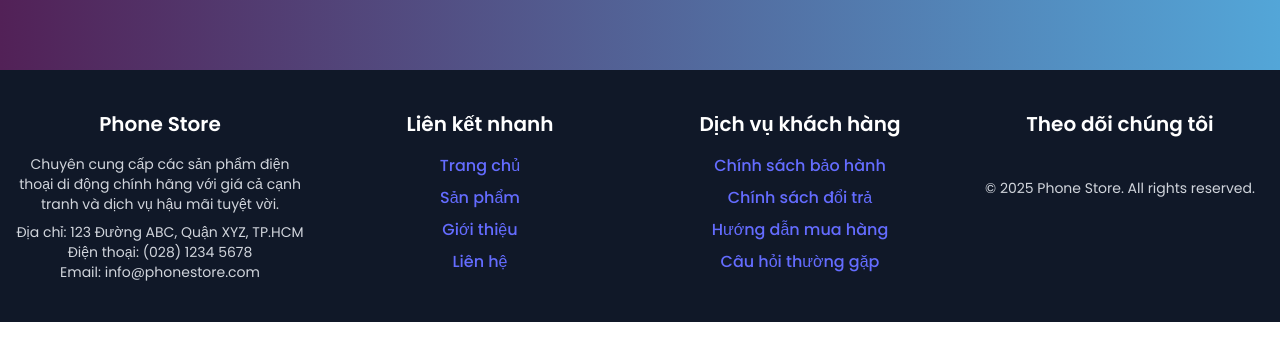
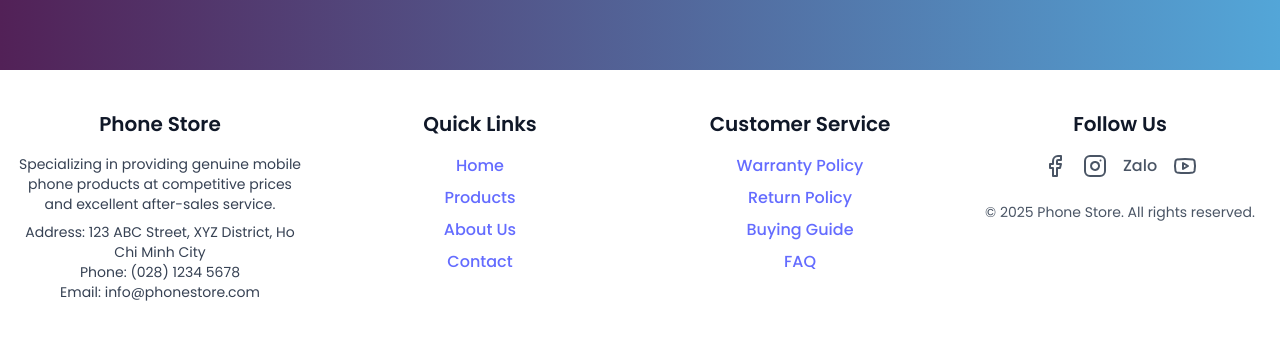
Before and after one commit to phuoc02032004/store-phone-fe, a React (Vite) app: page /cart in a window 1280 px wide. Shown: the part 730-1069 px from the top of the page. Built offline with nearby package versions, Linux system fonts and the light colour scheme; no server answers.

Commit message:
feat: update discount display format in CouponList, enhance footer content and styling, reload page on logout in AccountSettings, remove console log in useFirebaseMessaging, and improve store configuration

```diff
--- a/src/components/coupon/CouponList.tsx
+++ b/src/components/coupon/CouponList.tsx
@@ -57,7 +57,7 @@ const CouponList: React.FC = () => {
                         </CardHeader>
                         <CardContent>
                             <p className="text-lg font-semibold mb-2">
-                                Discount: {coupon.type === 'PERCENTAGE_DISCOUNT' ? `${coupon.value}%` : `$${coupon.value}`}
+                                Discount: {coupon.type === 'PERCENTAGE_DISCOUNT' ? `${coupon.value}%` : `${coupon.value}₫`}
                             </p>
                             <p className="text-sm text-gray-600">
                                 Valid until: {new Date(coupon.endDate).toLocaleDateString()}
--- a/src/components/home/HeroSection.tsx
+++ b/src/components/home/HeroSection.tsx
@@ -6,7 +6,7 @@ const HeroSection:React.FC = () => {
         <div className="flex justify-center items-center min-h-screen w-full ">
              <div className="container mx-auto flex flex-col md:flex-row items-center justify-between backdrop-blur-3xl shadow-2xl border-2 border-white/50 rounded-lg p-4 md:p-8 ">
                 <div className="w-full md:w-1/3 mb-8 md:mb-0 text-white">
-                    <h1 className="text-6xl font-bold mb-4">Welcome to my store!</h1>
+                    <h1 className="text-6xl font-bold mb-4">Explore the world of cutting-edge technology</h1>
                     <p className="text-lg text-white">
                         Discover the latest phone models at great prices.
                     </p>
--- a/src/components/layouts/Footer.tsx
+++ b/src/components/layouts/Footer.tsx
@@ -1,66 +1,63 @@
 import React from "react";
+import { Facebook, Instagram, Youtube } from "lucide-react";
 
 const Footer: React.FC = () => {
     return (
-        <footer className="bg-gray-900 text-gray-300 py-10">
+        <footer className="bg-white text-gray-700 py-10 backdrop-blur-sm">
             <div className="container mx-auto px-4 grid grid-cols-1 md:grid-cols-4 gap-8">
-                {/* Company Info */}
                 <div>
-                    <h3 className="text-xl font-semibold text-white mb-4">Phone Store</h3>
+                    <h3 className="text-xl font-semibold text-gray-900 mb-4">Phone Store</h3>
                     <p className="text-sm">
-                        Chuyên cung cấp các sản phẩm điện thoại di động chính hãng với giá cả cạnh tranh và dịch vụ hậu mãi tuyệt vời.
+                        Specializing in providing genuine mobile phone products at competitive prices and excellent after-sales service.
                     </p>
                     <p className="text-sm mt-2">
-                        Địa chỉ: 123 Đường ABC, Quận XYZ, TP.HCM
+                        Address: 123 ABC Street, XYZ District, Ho Chi Minh City
                     </p>
                     <p className="text-sm">
-                        Điện thoại: (028) 1234 5678
+                        Phone: (028) 1234 5678
                     </p>
                     <p className="text-sm">
                         Email: info@phonestore.com
                     </p>
                 </div>
 
-                {/* Quick Links */}
                 <div>
-                    <h3 className="text-xl font-semibold text-white mb-4">Liên kết nhanh</h3>
+                    <h3 className="text-xl font-semibold text-gray-900 mb-4">Quick Links</h3>
                     <ul className="space-y-2">
-                        <li><a href="#" className="hover:text-white transition-colors duration-200">Trang chủ</a></li>
-                        <li><a href="#" className="hover:text-white transition-colors duration-200">Sản phẩm</a></li>
-                        <li><a href="#" className="hover:text-white transition-colors duration-200">Giới thiệu</a></li>
-                        <li><a href="#" className="hover:text-white transition-colors duration-200">Liên hệ</a></li>
+                        <li><a href="#" className="hover:text-gray-900 transition-colors duration-200">Home</a></li>
+                        <li><a href="#" className="hover:text-gray-900 transition-colors duration-200">Products</a></li>
+                        <li><a href="#" className="hover:text-gray-900 transition-colors duration-200">About Us</a></li>
+                        <li><a href="#" className="hover:text-gray-900 transition-colors duration-200">Contact</a></li>
                     </ul>
                 </div>
 
-                {/* Customer Service */}
                 <div>
-                    <h3 className="text-xl font-semibold text-white mb-4">Dịch vụ khách hàng</h3>
+                    <h3 className="text-xl font-semibold text-gray-900 mb-4">Customer Service</h3>
                     <ul className="space-y-2">
-                        <li><a href="#" className="hover:text-white transition-colors duration-200">Chính sách bảo hành</a></li>
-                        <li><a href="#" className="hover:text-white transition-colors duration-200">Chính sách đổi trả</a></li>
-                        <li><a href="#" className="hover:text-white transition-colors duration-200">Hướng dẫn mua hàng</a></li>
-                        <li><a href="#" className="hover:text-white transition-colors duration-200">Câu hỏi thường gặp</a></li>
+                        <li><a href="#" className="hover:text-gray-900 transition-colors duration-200">Warranty Policy</a></li>
+                        <li><a href="#" className="hover:text-gray-900 transition-colors duration-200">Return Policy</a></li>
+                        <li><a href="#" className="hover:text-gray-900 transition-colors duration-200">Buying Guide</a></li>
+                        <li><a href="#" className="hover:text-gray-900 transition-colors duration-200">FAQ</a></li>
                     </ul>
                 </div>
 
-                {/* Follow Us */}
                 <div>
-                    <h3 className="text-xl font-semibold text-white mb-4">Theo dõi chúng tôi</h3>
-                    <div className="flex space-x-4">
-                        <a href="#" className="text-gray-400 hover:text-white transition-colors duration-200">
-                            <i className="fab fa-facebook-f text-2xl"></i> {/* Placeholder for Facebook icon */}
+                    <h3 className="text-xl font-semibold text-gray-900 mb-4">Follow Us</h3>
+                    <div className="flex space-x-4  justify-center">
+                        <a href="#" className="text-gray-600 hover:text-gray-900 transition-colors duration-200">
+                            <Facebook size={24} />
                         </a>
-                        <a href="#" className="text-gray-400 hover:text-white transition-colors duration-200">
-                            <i className="fab fa-twitter text-2xl"></i> {/* Placeholder for Twitter icon */}
+                        <a href="#" className="text-gray-600 hover:text-gray-900 transition-colors duration-200">
+                            <Instagram size={24} />
                         </a>
-                        <a href="#" className="text-gray-400 hover:text-white transition-colors duration-200">
-                            <i className="fab fa-instagram text-2xl"></i> {/* Placeholder for Instagram icon */}
+                        <a href="#" className="text-gray-600 hover:text-gray-900 transition-colors duration-200">
+                             Zalo
                         </a>
-                        <a href="#" className="text-gray-400 hover:text-white transition-colors duration-200">
-                            <i className="fab fa-linkedin-in text-2xl"></i> {/* Placeholder for LinkedIn icon */}
+                        <a href="#" className="text-gray-600 hover:text-gray-900 transition-colors duration-200">
+                            <Youtube size={24} />
                         </a>
                     </div>
-                    <p className="text-sm mt-6">&copy; {new Date().getFullYear()} Phone Store. All rights reserved.</p>
+                    <p className="text-sm mt-6 text-gray-600">&copy; {new Date().getFullYear()} Phone Store. All rights reserved.</p>
                 </div>
             </div>
         </footer>
--- a/src/components/profile/AccountSettings.tsx
+++ b/src/components/profile/AccountSettings.tsx
@@ -12,6 +12,7 @@ const AccountSettings: React.FC = () => {
   const handleLogout = () => {
     localStorage.removeItem("token");
     navigate("/login");
+    window.location.reload();
   };
 
   const openChangePasswordModal = () => {
--- a/src/hooks/useFirebaseMessaging.ts
+++ b/src/hooks/useFirebaseMessaging.ts
@@ -15,7 +15,6 @@ export const useFirebaseMessaging = () => {
         setFcmToken(token);
         try {
           await updateFCMToken(token);
-          console.log("FCM token updated successfully:", token);
         } catch (error) {
           console.error("Failed to update FCM token: ", error);
         }
--- a/src/store/store.ts
+++ b/src/store/store.ts
@@ -1,6 +1,6 @@
 import { combineReducers, configureStore } from '@reduxjs/toolkit';
 import cartReducer from '@/store/cartSlice';
-import {  persistReducer } from 'redux-persist'
+import {  persistReducer, FLUSH, REHYDRATE, PAUSE, PERSIST, PURGE, REGISTER } from 'redux-persist'
 import storage from 'redux-persist/lib/storage'
 
 const persistConfig = {
@@ -15,7 +15,13 @@ const rootReducer = combineReducers({
 const persistedReducer = persistReducer(persistConfig, rootReducer)
 
 export const store = configureStore({
-  reducer: persistedReducer
+  reducer: persistedReducer,
+  middleware: (getDefaultMiddleware) =>
+    getDefaultMiddleware({
+      serializableCheck: {
+        ignoredActions: [FLUSH, REHYDRATE, PAUSE, PERSIST, PURGE, REGISTER],
+      },
+    }),
 });
 
 
```
